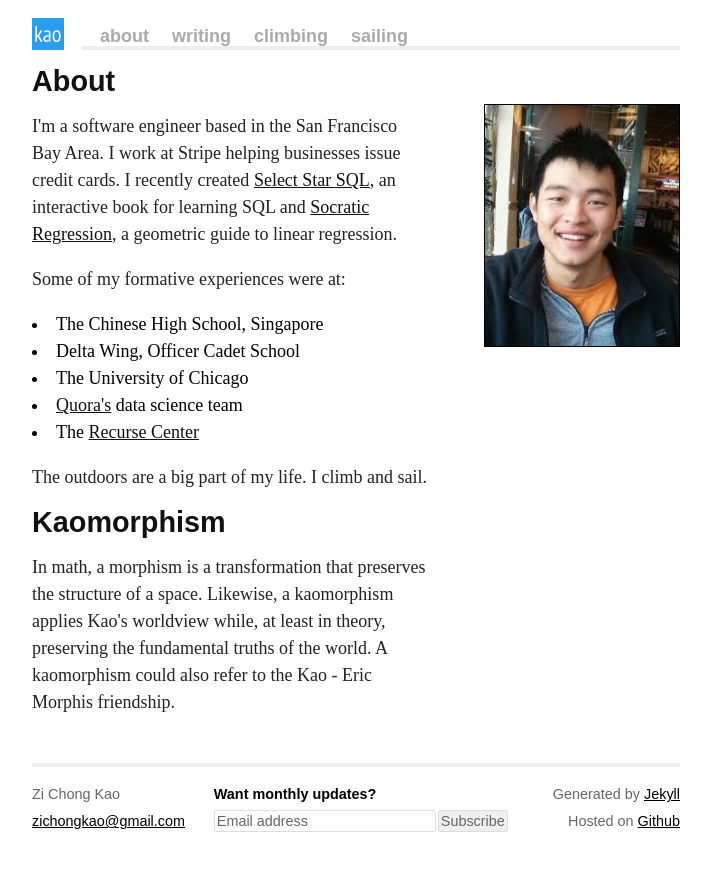
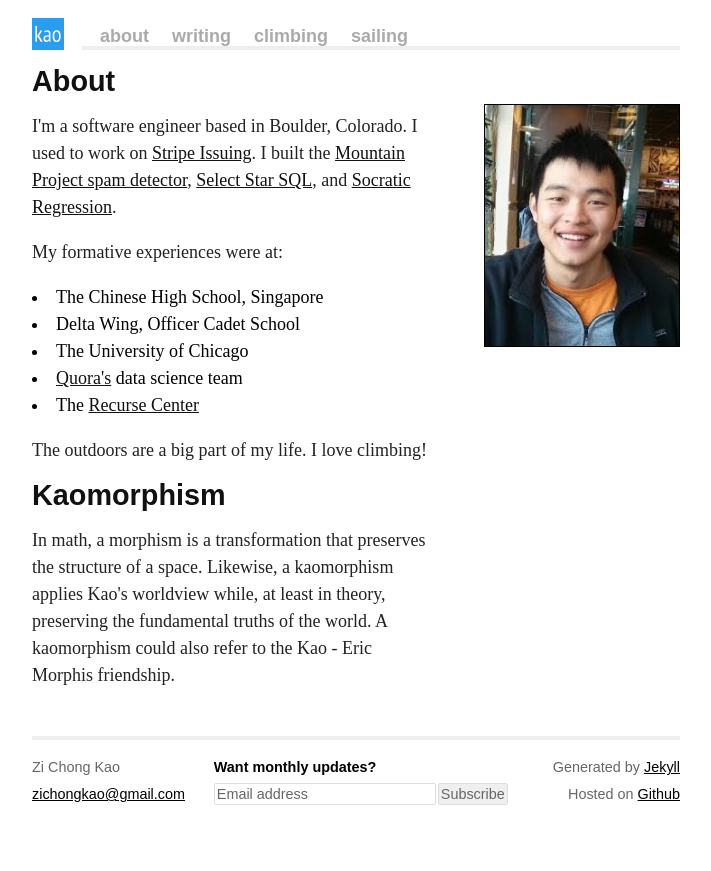
Before and after one commit to zichongkao/zichongkao.github.io, a Jekyll site: the page built from index.html, in a window 1280 px wide. Shown: the top 871 px of the page, without its empty margins (284-995 px from the left). Built offline with Jekyll 4.4.1, drawn with Linux system fonts in a browser that asks for light colours; comment, search, counter and statistics services are not loaded.

Commit message:
Update bio

```diff
--- a/index.html
+++ b/index.html
@@ -7,8 +7,8 @@ title: About Kao
   <img src="/pics/profile.jpg" style="vertical-align: top; float:right; margin-top: 2em; margin-left: 2em; width: 30%; border: solid 1px #000;" alt="photo of kao">
   <div style="min-width: 63%;">
     <h1>About</h1>
-    <p>I'm a software engineer based in the San Francisco Bay Area. I work at Stripe helping businesses issue credit cards. I recently created <a href="https://selectstarsql.com">Select Star SQL</a>, an interactive book for learning SQL and <a href="socraticregression">Socratic Regression</a>, a geometric guide to linear regression.</p>
-    <p>Some of my formative experiences were at:
+    <p>I'm a software engineer based in Boulder, Colorado. I used to work on <a href="https://stripe.com/issuing">Stripe Issuing</a>. I built the <a href="https://www.mountainprojectspam.com">Mountain Project spam detector</a>, <a href="https://selectstarsql.com">Select Star SQL</a>, and <a href="socraticregression">Socratic Regression</a>.</p>
+    <p>My formative experiences were at:
       <ul>
         <li>The Chinese High School, Singapore</li>
         <li>Delta Wing, Officer Cadet School</li>
@@ -17,7 +17,7 @@ title: About Kao
         <li>The <a href='https://www.recurse.com'>Recurse Center</a></li>
       </ul>
     </p>
-    <p>The outdoors are a big part of my life. I climb and sail.</p>
+    <p>The outdoors are a big part of my life. I love climbing!</p>
     <h1>Kaomorphism</h1>
     <p>In math, a morphism is a transformation that preserves the structure of a space. Likewise, a kaomorphism applies Kao's worldview while, at least in theory, preserving the fundamental truths of the world. A kaomorphism could also refer to the Kao - Eric Morphis friendship.</p>
   </div>
```
